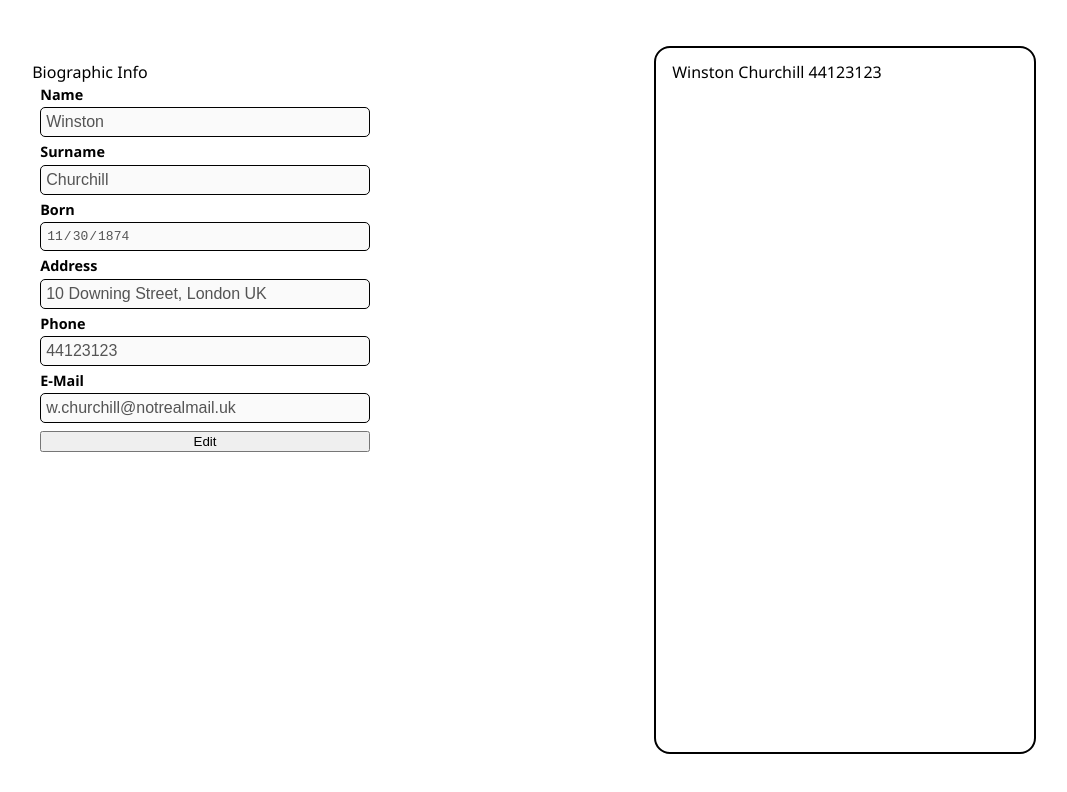
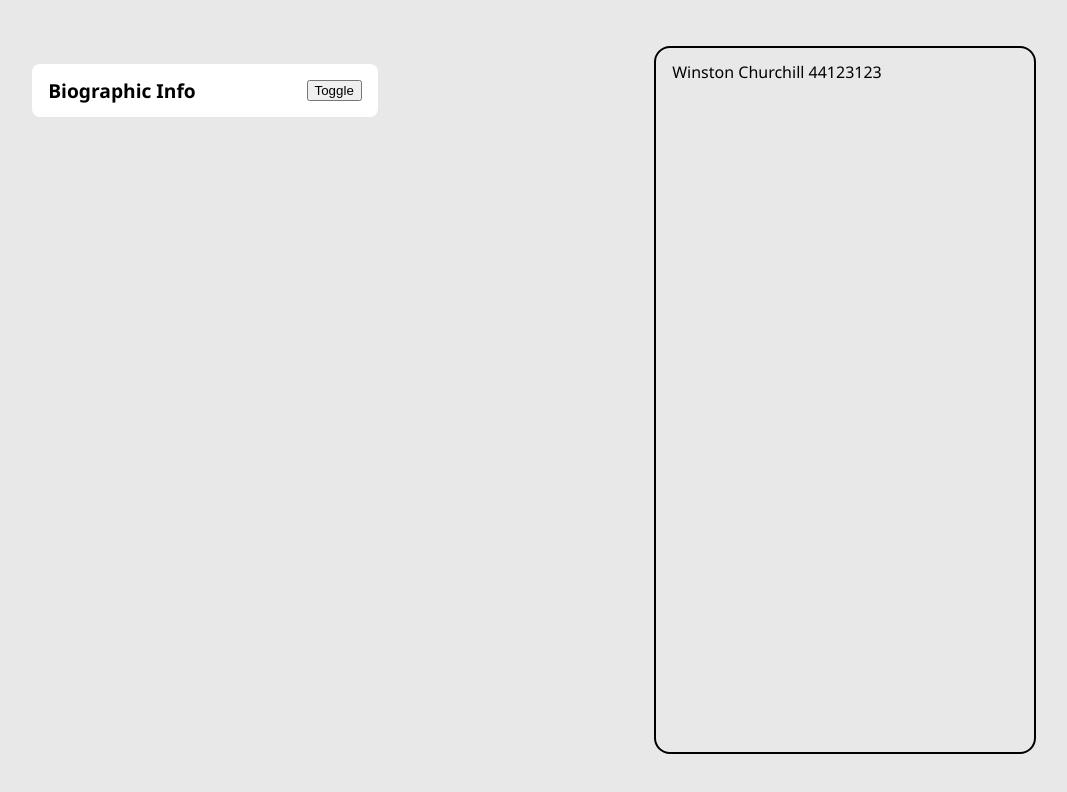
Before and after one commit to BuonicosII/cv-application, a React (Vite) app: page / in a window 1280 px wide. Shown: the top 792 px of the page, without its empty margins (114-1181 px from the left). Built offline with nearby package versions, Linux system fonts and the light colour scheme.

Commit message:
Add styling to bioform and toggle state

```diff
--- a/src/components/BioForm.jsx
+++ b/src/components/BioForm.jsx
@@ -5,6 +5,7 @@ function BioForm ({someObj, someFn}) {
 
     const [bio, setBio] = useState(someObj)
     const [editable, setEditable] = useState(false)
+    const [collapsed, setCollapsed] = useState(true);
 
     function formUpdate(e) {
 
@@ -43,8 +44,11 @@ function BioForm ({someObj, someFn}) {
 
     if (editable === true) {
         return (
-            <>
-                <h2>Biographic Info</h2>
+            <div className='formAndTitleHolder'>
+                <div className='formTitle'>
+                    <h2>Biographic Info</h2>
+                    <button onClick={() => {alert("Submit the form first!")}}>Toggle</button>
+                </div>
                 <form className="formDiv" onSubmit={formSubmit}>
                     <div className='formInputField'>
                         <label htmlFor="name">Name</label>
@@ -72,13 +76,16 @@ function BioForm ({someObj, someFn}) {
                     </div>
                     <button type='submit'>Submit</button>
                 </form>
-            </>
+            </div>
 
             )
-    } else {
+    } else if (editable === false && collapsed === false) {
         return (
-            <>
-                <h2>Biographic Info</h2>
+            <div className='formAndTitleHolder'>
+                <div className='formTitle'>
+                    <h2>Biographic Info</h2>
+                    <button onClick={()=>{setCollapsed(true)}}>Toggle</button>
+                </div>
                 <div className='formDiv'>
                     <div className='formInputField'>
                         <label htmlFor="name">Name</label>
@@ -106,8 +113,17 @@ function BioForm ({someObj, someFn}) {
                     </div>
                     <button onClick={()=> {setEditable(true)}}>Edit</button>
                 </div>
-            </>
+            </div>
 
+        )
+    } else {
+        return (
+            <div className='formAndTitleHolder'>
+                <div className='formTitle' onClick={()=>{setCollapsed(false)}}>
+                    <h2>Biographic Info</h2>
+                    <button onClick={()=>{setCollapsed(false)}}>Toggle</button>
+                </div>
+            </div>
         )
     }
 
--- a/src/styles/style.css
+++ b/src/styles/style.css
@@ -37,6 +37,7 @@ body {
 	line-height: 1;
     width: 100vw;
     height: 100vh;
+    background-color: rgb(233, 232, 232);
 }
 
 input {
@@ -100,7 +101,25 @@ table {
     display: flex;
     flex-direction: column;
     gap: 1vh;
-    padding: 1vh;
+    background-color: white;
+}
+
+.formTitle {
+    background-color: white;
+    font-size: larger;
+    font-weight: bold;
+    display: flex;
+    justify-content: space-between;
+    align-items: center;
+}
+
+.formAndTitleHolder {
+    display: flex;
+    flex-direction: column;
+    background-color: white;
+    border-radius: 1vh;
+    padding: 2vh;
+    gap: 2vh;
 }
 
 .formInputField {
@@ -108,3 +127,19 @@ table {
     gap: 5px;
     flex-direction: column;
 }
+
+.formDiv button {
+    appearance: none;
+    border-radius: 5px;
+    border: none;
+    background-color: rgb(0, 89, 255);
+    padding: 1vh;
+    width: 10vh;
+    align-self: center;
+    color: white;
+    font-size: large;
+}
+
+.formDiv button:hover {
+    filter: brightness(120%);
+}
```
